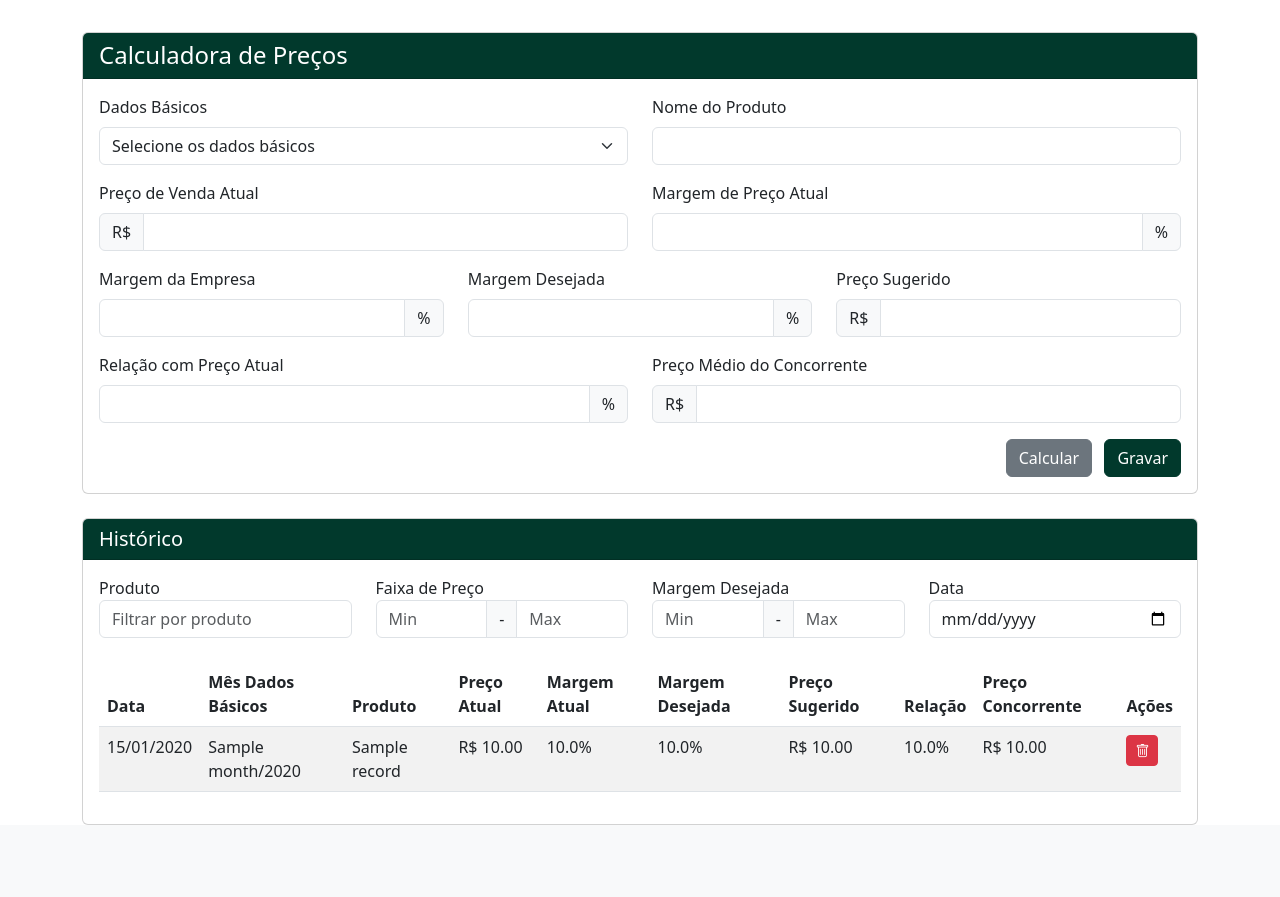
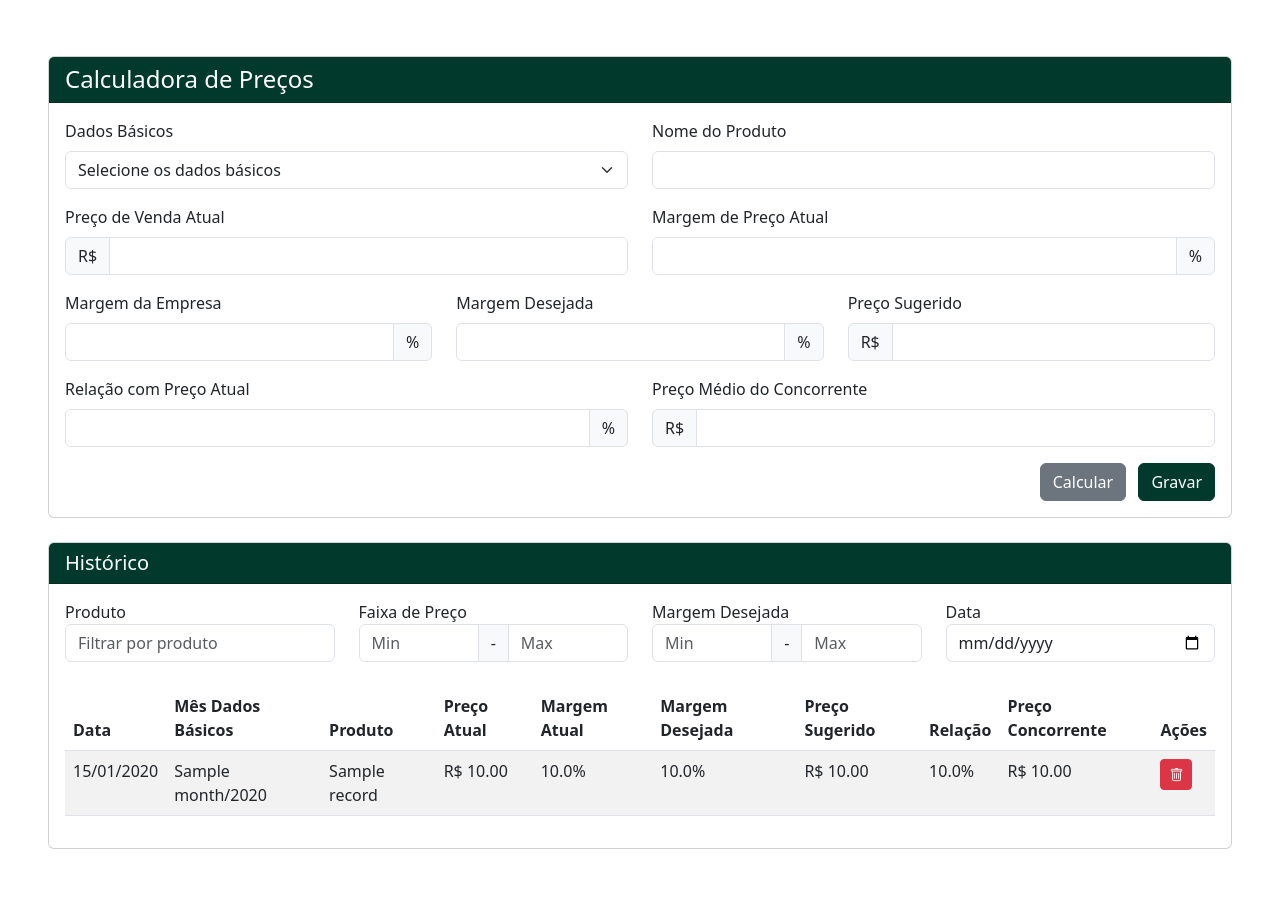
Before and after one commit to wolfxweb/appGetUp, a FastAPI app: template app/templates/calculadora.html in a window 1280 px wide. Shown: the part 62-959 px from the top of the page. Before the commit the page ends 887 px from the top, so only its background shows below. Run offline with FastAPI, Linux system fonts and the light colour scheme; the template is opened without the code that fills it: most values are stand-ins (such as "Sample title", 1, 10 or a date in 2020).

Commit message:
ajsute layout

```diff
--- a/app/templates/calculadora.html
+++ b/app/templates/calculadora.html
@@ -20,7 +20,7 @@
 {% block content %}
 {% include "components/navbar.html" %}
 
-<div class="container mt-4">
+<div class="container-fluid p-5">
     <div class="card mb-4">
         <div class="card-header bg-primary text-white">
             <h4 class="mb-0">Calculadora de Preços</h4>
--- a/app/templates/diagnostico.html
+++ b/app/templates/diagnostico.html
@@ -4,7 +4,7 @@
 
 {% block content %}
     {% include "components/navbar.html" %}
-    <div class="container py-4">
+    <div class="container-fluid p-5">
         <!-- Card Principal -->
         <div class="card shadow mb-4">
             <div class="card-header bg-primary text-white">
--- a/app/templates/gestao_prioridades.html
+++ b/app/templates/gestao_prioridades.html
@@ -4,7 +4,7 @@
 
 {% block content %}
     {% include "components/navbar.html" %}
-    <div class="container py-4">
+    <div class="container-fluid p-5">
         <!-- Card Principal -->
         <div class="card shadow mb-4">
             <div class="card-header bg-primary text-white">
```
